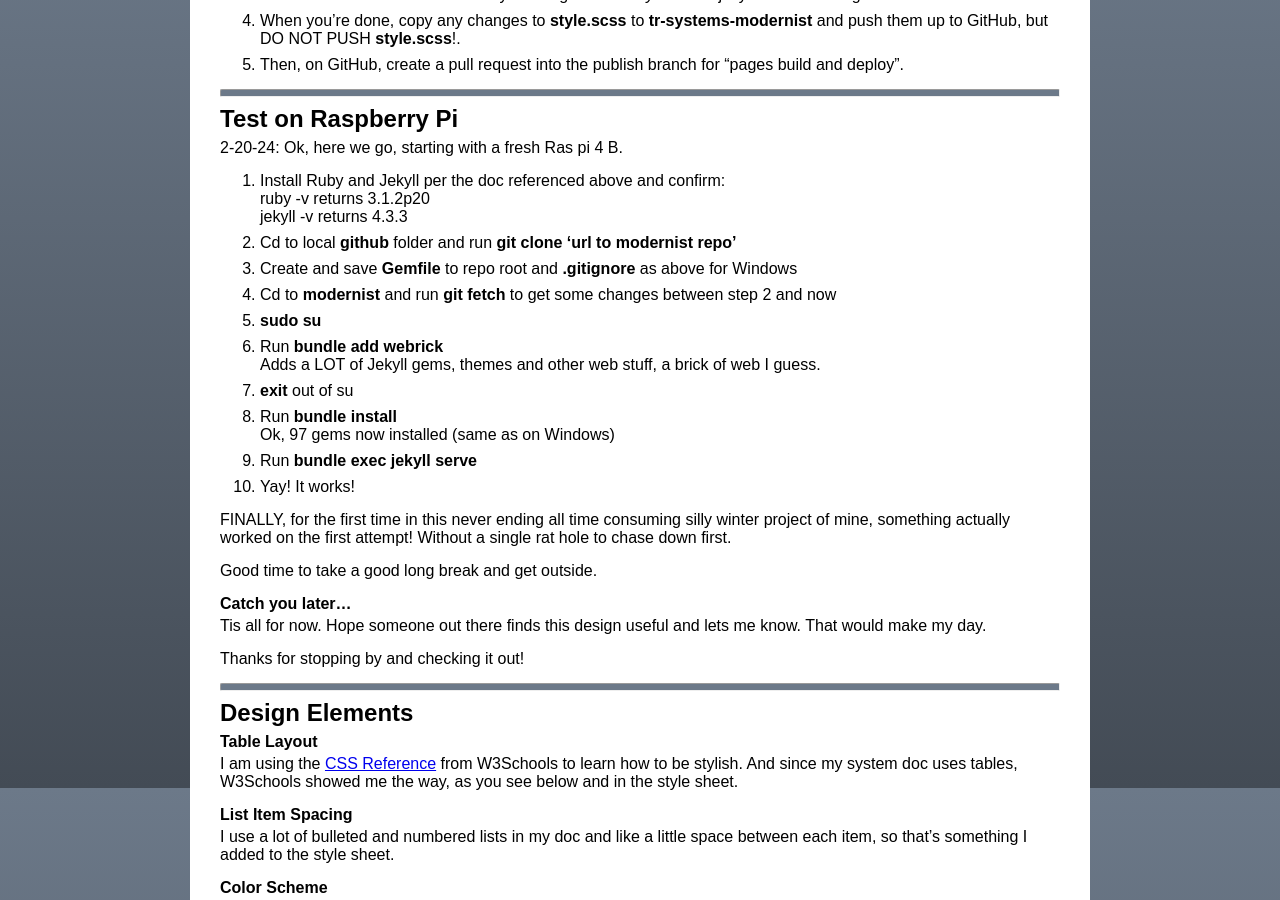
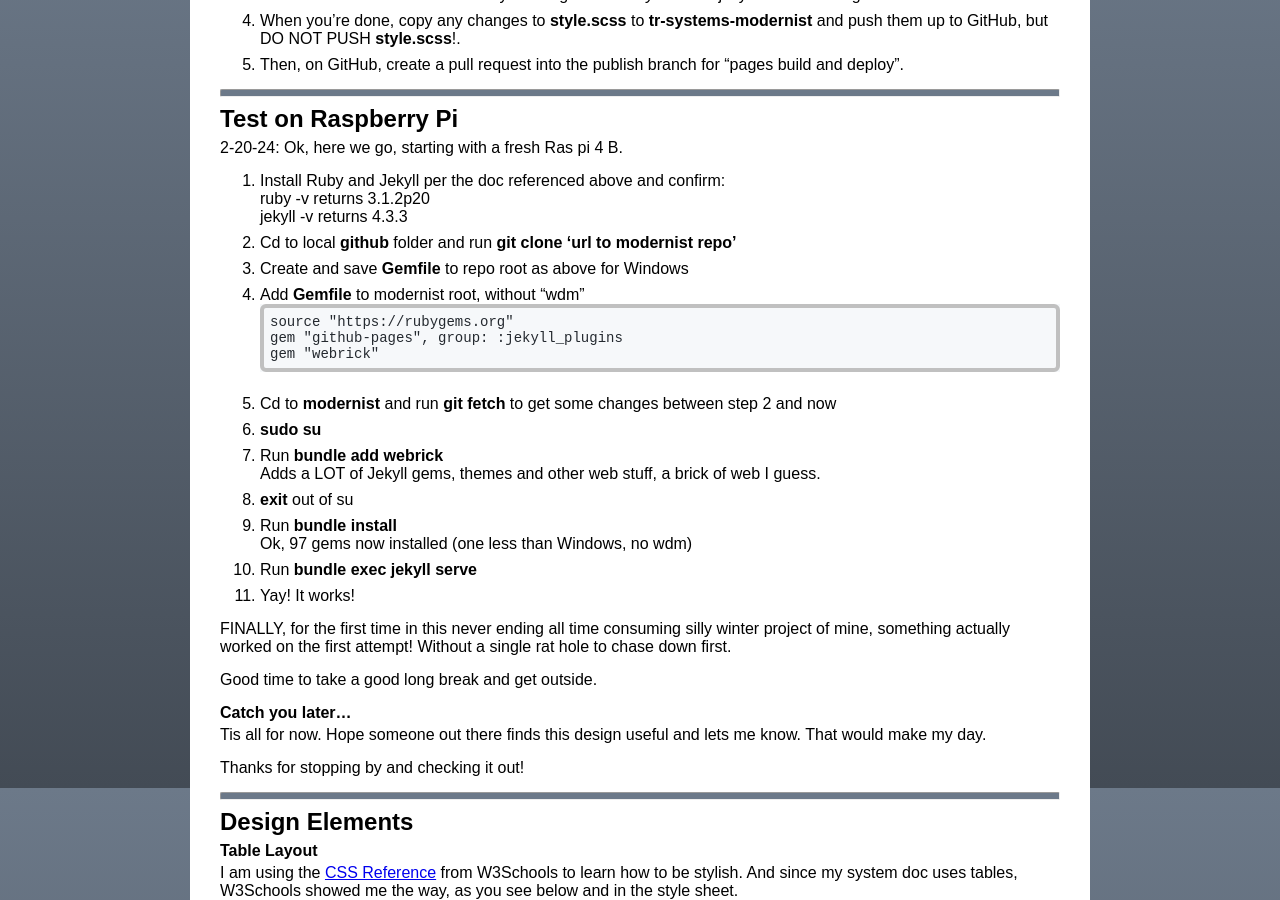
Before and after one commit to TR-Systems/modernist, a Jekyll site: the page built from index.md, in a window 1280 px wide and 900 px high, scrolled down 1912 px. Built offline with Jekyll 4.4.1, drawn with Linux system fonts in a browser that asks for light colours; our own code applies the rules of GitHub Pages for plain Markdown files.

Commit message:
Update index.md

````diff
--- a/index.md
+++ b/index.md
@@ -85,16 +85,22 @@ The site now builds. See it here: http://localhost:4000
 ruby -v returns 3.1.2p20<br>
 jekyll -v returns 4.3.3
 2. Cd to local **github** folder and run **git clone 'url to modernist repo'**
-3. Create and save **Gemfile** to repo root and **.gitignore** as above for Windows
-4. Cd to **modernist** and run **git fetch** to get some changes between step 2 and now
-5. **sudo su**
+3. Create and save **Gemfile** to repo root as above for Windows
+4. Add **Gemfile** to modernist root, without "wdm"
+```
+source "https://rubygems.org"
+gem "github-pages", group: :jekyll_plugins
+gem "webrick"
+```
+5. Cd to **modernist** and run **git fetch** to get some changes between step 2 and now
+6. **sudo su**
 7. Run **bundle add webrick**<br>
 Adds a LOT of Jekyll gems, themes and other web stuff, a brick of web I guess.
 8. **exit** out of su
 9. Run **bundle install**<br>
-Ok, 97 gems now installed (same as on Windows)
-10. Run **bundle exec jekyll serve**
-11. Yay! It works!
+Ok, 97 gems now installed (one less than Windows, no wdm)
+11. Run **bundle exec jekyll serve**
+12. Yay! It works!
 
 FINALLY, for the first time in this never ending all time consuming silly winter project of mine, something actually worked on the first attempt! Without a single rat hole to chase down first.
 
````
